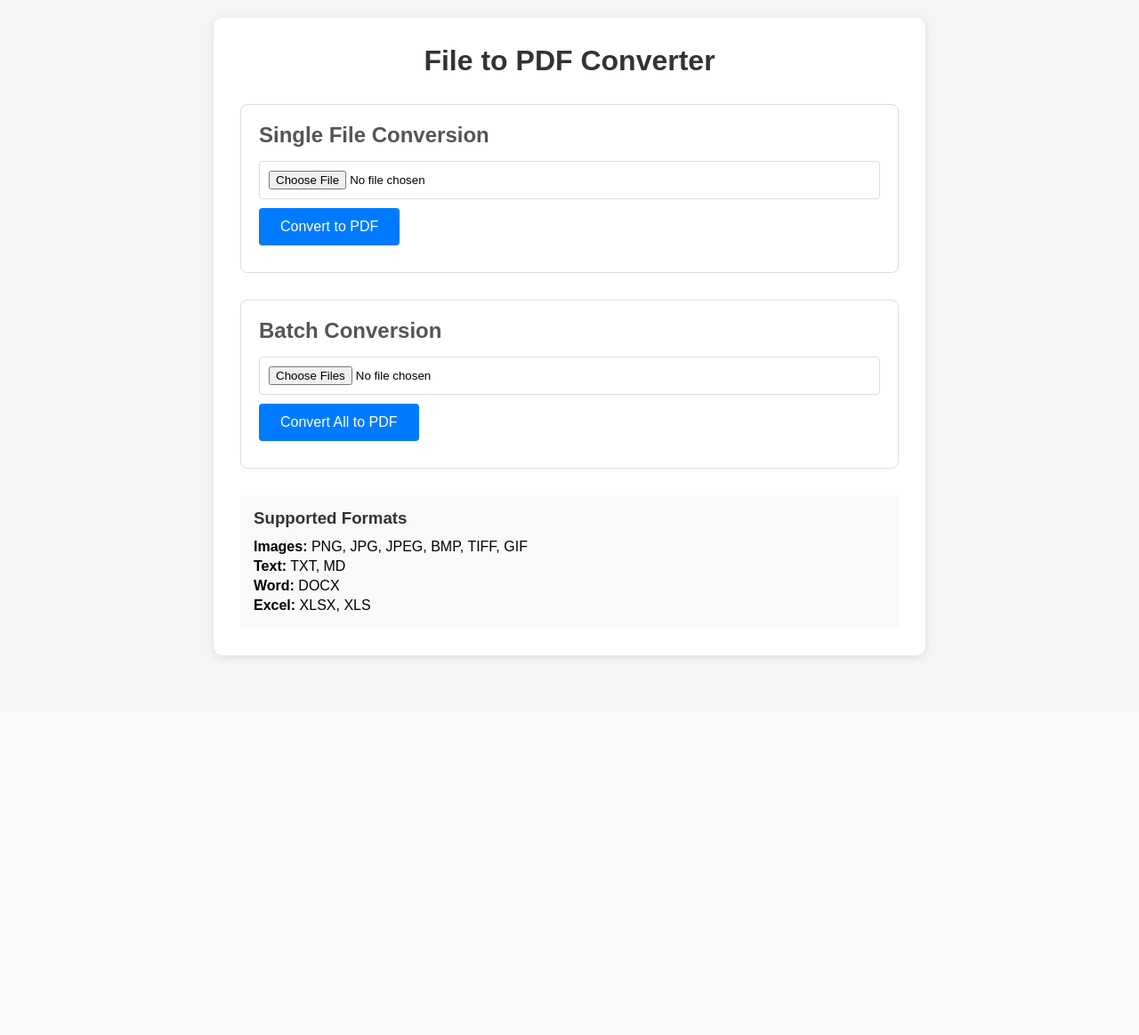
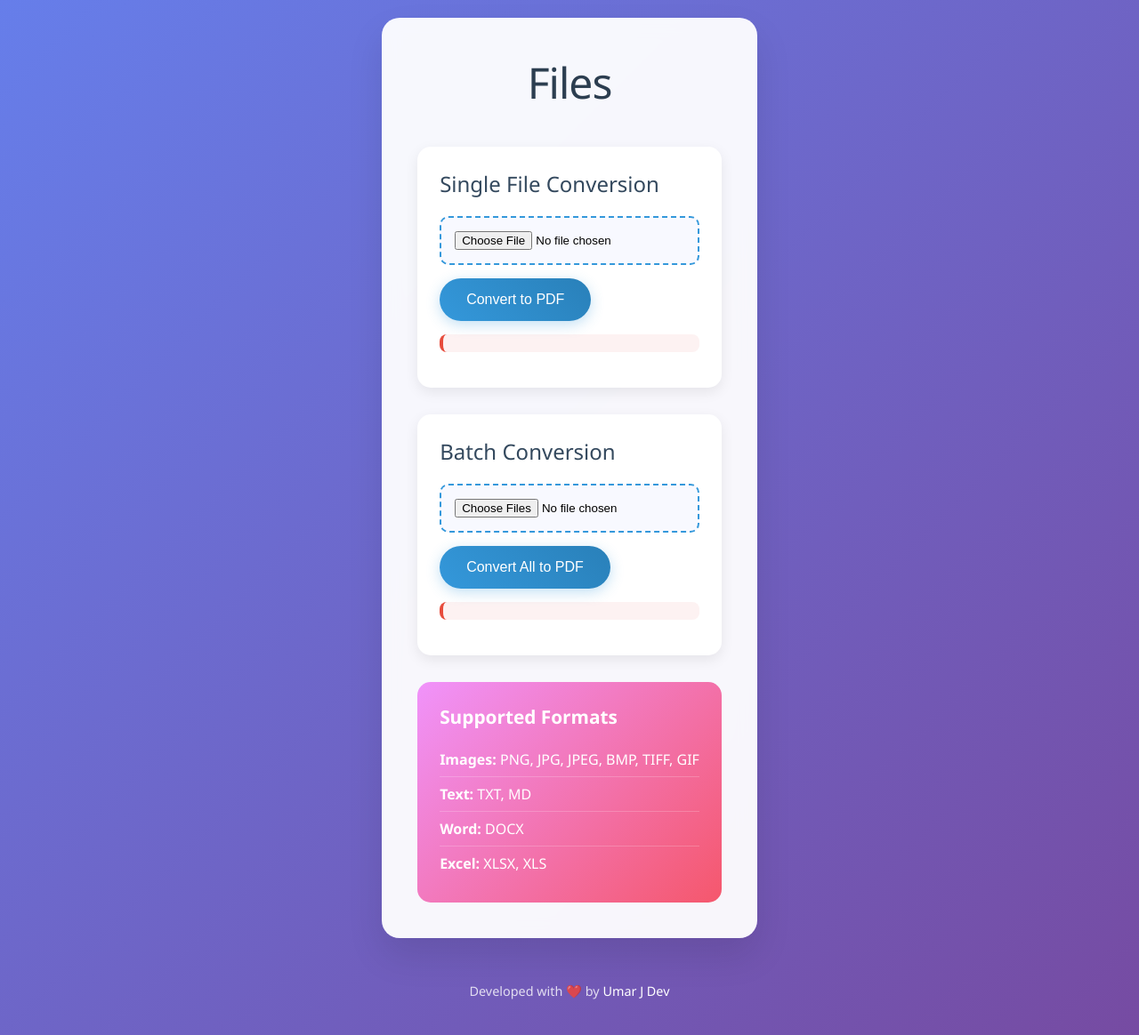
Before and after one commit to umarJ-max/ALL-File-Types-To-PDF-Convert, a Flask app: page / in a window 1280 px wide. Shown: the whole page at 89% size. Before the commit the page ends 741 px from the top, so only its background shows below. Run offline with Flask 2, Linux system fonts and the light colour scheme.

Commit message:
Add Readme and MAke the Design To modren

```diff
--- a/templates/index.html
+++ b/templates/index.html
@@ -3,30 +3,140 @@
 <head>
     <meta charset="UTF-8">
     <meta name="viewport" content="width=device-width, initial-scale=1.0">
-    <title>File to PDF Converter</title>
+    <title>Files</title>
     <style>
         * { margin: 0; padding: 0; box-sizing: border-box; }
-        body { font-family: Arial, sans-serif; background: #f5f5f5; padding: 20px; }
-        .container { max-width: 800px; margin: 0 auto; background: white; padding: 30px; border-radius: 10px; box-shadow: 0 2px 10px rgba(0,0,0,0.1); }
-        h1 { text-align: center; color: #333; margin-bottom: 30px; }
-        .section { margin-bottom: 30px; padding: 20px; border: 1px solid #ddd; border-radius: 8px; }
-        .section h2 { color: #555; margin-bottom: 15px; }
-        .file-input { margin: 10px 0; }
-        input[type="file"] { padding: 10px; border: 1px solid #ddd; border-radius: 4px; width: 100%; }
-        button { background: #007bff; color: white; padding: 12px 24px; border: none; border-radius: 4px; cursor: pointer; font-size: 16px; }
-        button:hover { background: #0056b3; }
-        button:disabled { background: #ccc; cursor: not-allowed; }
-        .formats { background: #f8f9fa; padding: 15px; border-radius: 4px; margin-top: 20px; }
-        .formats h3 { color: #333; margin-bottom: 10px; }
+        body {
+            font-family: 'Segoe UI', Tahoma, Geneva, Verdana, sans-serif;
+            background: linear-gradient(135deg, #667eea 0%, #764ba2 100%);
+            min-height: 100vh;
+            padding: 20px;
+            display: flex;
+            flex-direction: column;
+        }
+        .container {
+            max-width: 900px;
+            margin: 0 auto;
+            background: rgba(255, 255, 255, 0.95);
+            backdrop-filter: blur(10px);
+            padding: 40px;
+            border-radius: 20px;
+            box-shadow: 0 20px 40px rgba(0,0,0,0.1);
+            flex: 1;
+        }
+        h1 {
+            text-align: center;
+            color: #2c3e50;
+            margin-bottom: 40px;
+            font-size: 3rem;
+            font-weight: 300;
+            letter-spacing: -1px;
+        }
+        .section {
+            margin-bottom: 30px;
+            padding: 25px;
+            background: #fff;
+            border-radius: 15px;
+            box-shadow: 0 5px 15px rgba(0,0,0,0.08);
+            transition: transform 0.3s ease;
+        }
+        .section:hover { transform: translateY(-2px); }
+        .section h2 {
+            color: #34495e;
+            margin-bottom: 20px;
+            font-size: 1.5rem;
+            font-weight: 500;
+        }
+        .file-input { margin: 15px 0; }
+        input[type="file"] {
+            padding: 15px;
+            border: 2px dashed #3498db;
+            border-radius: 10px;
+            width: 100%;
+            background: #f8f9ff;
+            transition: all 0.3s ease;
+            cursor: pointer;
+        }
+        input[type="file"]:hover {
+            border-color: #2980b9;
+            background: #e8f4fd;
+        }
+        button {
+            background: linear-gradient(45deg, #3498db, #2980b9);
+            color: white;
+            padding: 15px 30px;
+            border: none;
+            border-radius: 25px;
+            cursor: pointer;
+            font-size: 16px;
+            font-weight: 500;
+            transition: all 0.3s ease;
+            box-shadow: 0 4px 15px rgba(52, 152, 219, 0.3);
+        }
+        button:hover {
+            transform: translateY(-2px);
+            box-shadow: 0 6px 20px rgba(52, 152, 219, 0.4);
+        }
+        button:disabled {
+            background: #bdc3c7;
+            cursor: not-allowed;
+            transform: none;
+            box-shadow: none;
+        }
+        .formats {
+            background: linear-gradient(135deg, #f093fb 0%, #f5576c 100%);
+            color: white;
+            padding: 25px;
+            border-radius: 15px;
+            margin-top: 30px;
+        }
+        .formats h3 {
+            color: white;
+            margin-bottom: 15px;
+            font-size: 1.3rem;
+        }
         .formats ul { list-style-type: none; }
-        .formats li { padding: 2px 0; }
-        .loading { display: none; text-align: center; margin: 10px 0; }
-        .error { color: #dc3545; margin: 10px 0; }
+        .formats li {
+            padding: 8px 0;
+            border-bottom: 1px solid rgba(255,255,255,0.2);
+        }
+        .formats li:last-child { border-bottom: none; }
+        .loading {
+            display: none;
+            text-align: center;
+            margin: 15px 0;
+            color: #3498db;
+            font-weight: 500;
+        }
+        .error {
+            color: #e74c3c;
+            margin: 15px 0;
+            padding: 10px;
+            background: #fdf2f2;
+            border-radius: 8px;
+            border-left: 4px solid #e74c3c;
+        }
+        footer {
+            text-align: center;
+            margin-top: 30px;
+            padding: 20px;
+            color: rgba(255,255,255,0.8);
+            font-size: 0.9rem;
+        }
+        footer a {
+            color: #fff;
+            text-decoration: none;
+            font-weight: 500;
+        }
+        @media (max-width: 768px) {
+            .container { padding: 20px; }
+            h1 { font-size: 2rem; }
+        }
     </style>
 </head>
 <body>
     <div class="container">
-        <h1>File to PDF Converter</h1>
+        <h1>Files</h1>
 
         <div class="section">
             <h2>Single File Conversion</h2>
@@ -62,6 +172,10 @@
             </ul>
         </div>
     </div>
+
+    <footer>
+        <p>Developed with ❤️ by <a href="#">Umar J Dev</a></p>
+    </footer>
 
     <script>
         document.getElementById('singleForm').addEventListener('submit', async (e) => {
```
Also changed, not shown: README.md (added).
